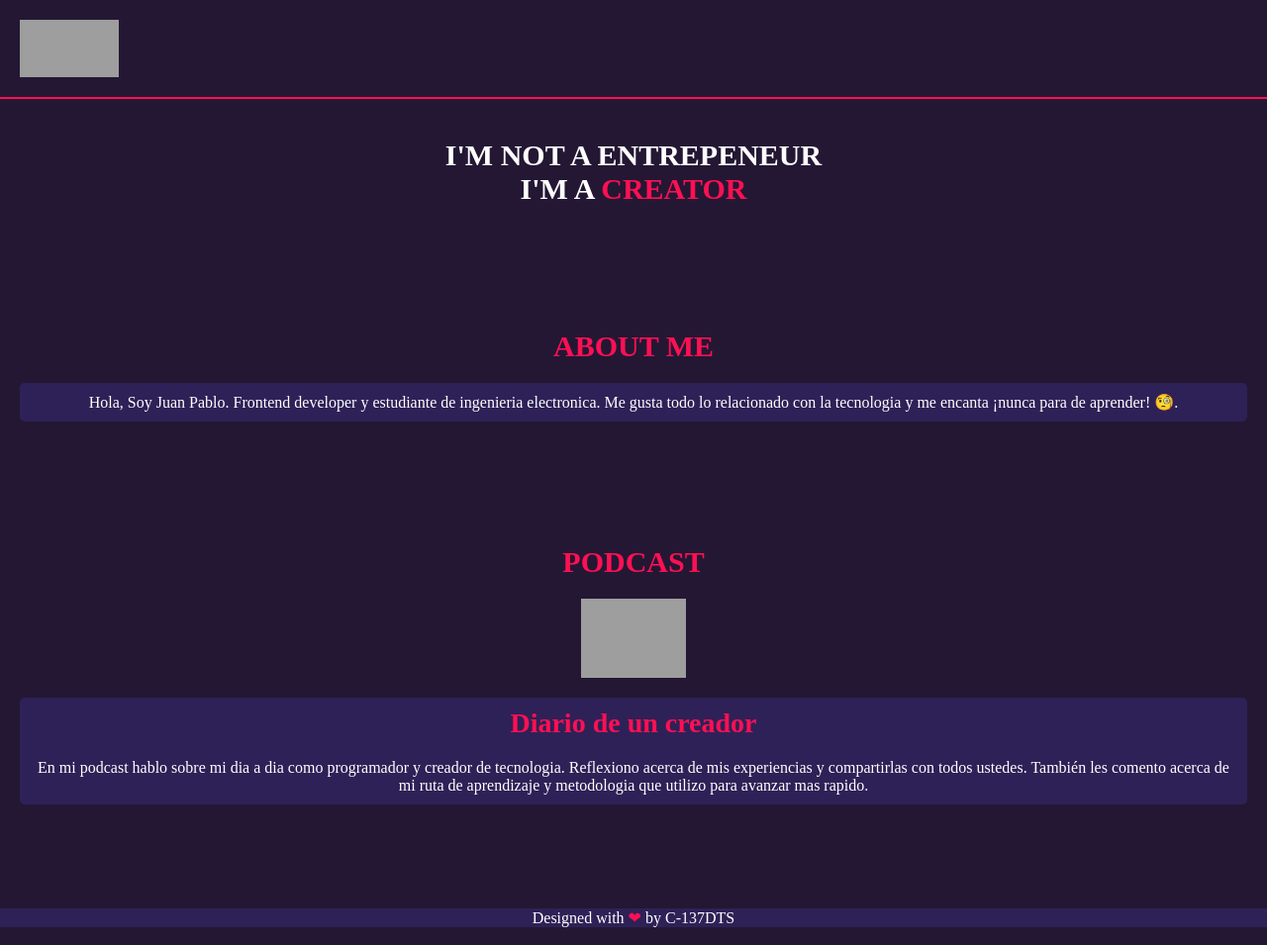
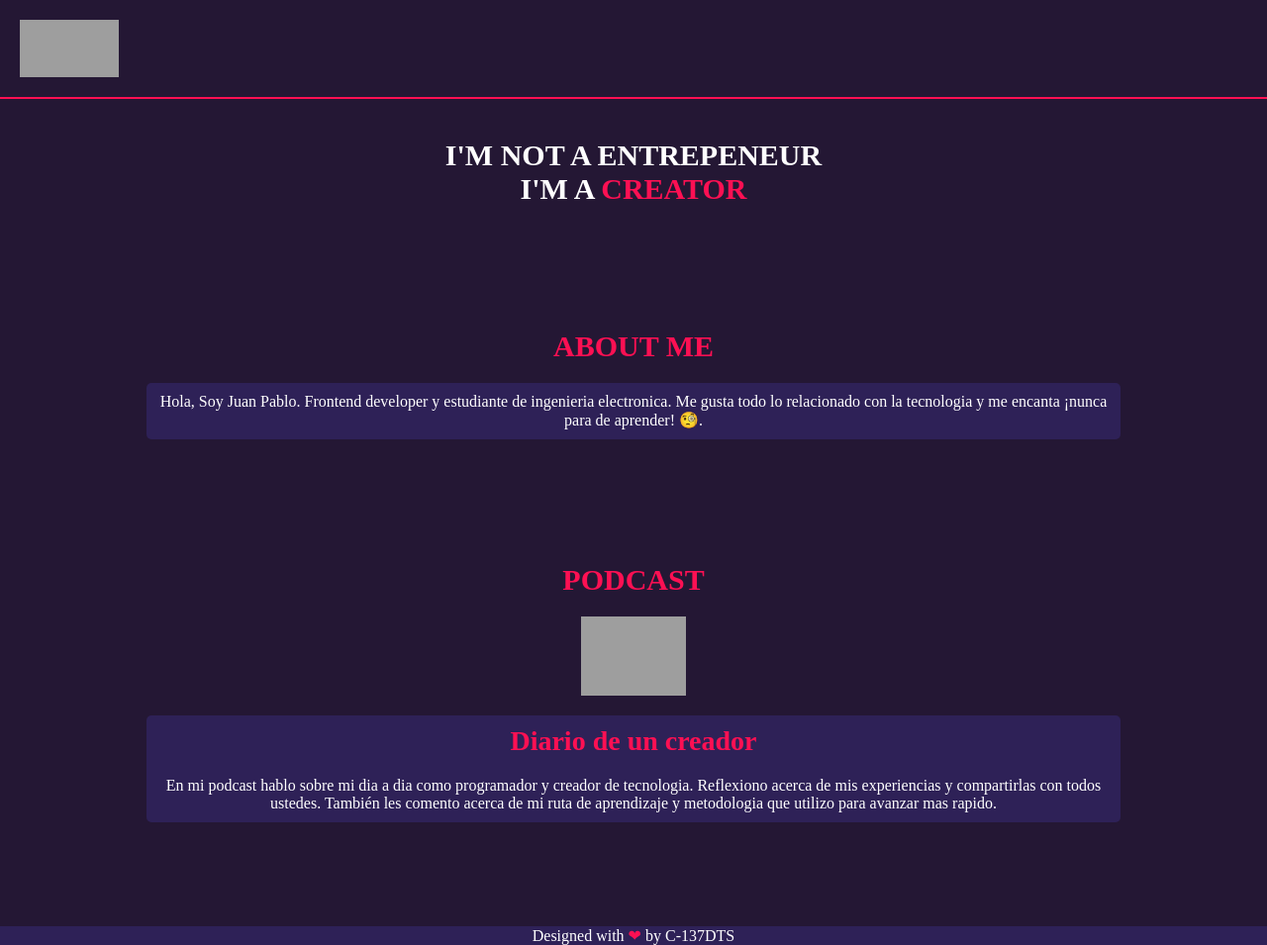
Before and after one commit to C-137DTS/C-137DTS.github.io, a plain HTML site: page index.html in a window 1280 px wide. Shown: the whole page at 99% size. Drawn offline with Linux system fonts and the light colour scheme; grey boxes are pictures that could not be loaded.

Commit message:
Terminando la vista de tablet

```diff
--- a/index.html
+++ b/index.html
@@ -4,6 +4,7 @@
     <meta charset="UTF-8">
     <meta name="viewport" content="width=device-width, initial-scale=1.0">
     <link rel="stylesheet" href="./src/css/styles.css">
+    <link rel="stylesheet" href="./src/css/tablet.css" media="screen and (min-width: 600px)">
     <title>p&aacute;gina principal</title>
 </head>
 <body>
--- /dev/null
+++ b/src/sass/tablet.scss
@@ -0,0 +1,8 @@
+@import "libs/variables.scss";
+@import "libs/tipografia.scss";
+@import "libs/mixins.scss";
+
+.aboutme, .podcast {
+    width: 80%;
+    margin: $sections-margin auto 0 auto;
+}
```
Also changed, not shown: src/css/tablet.css (added), 1 other file.
